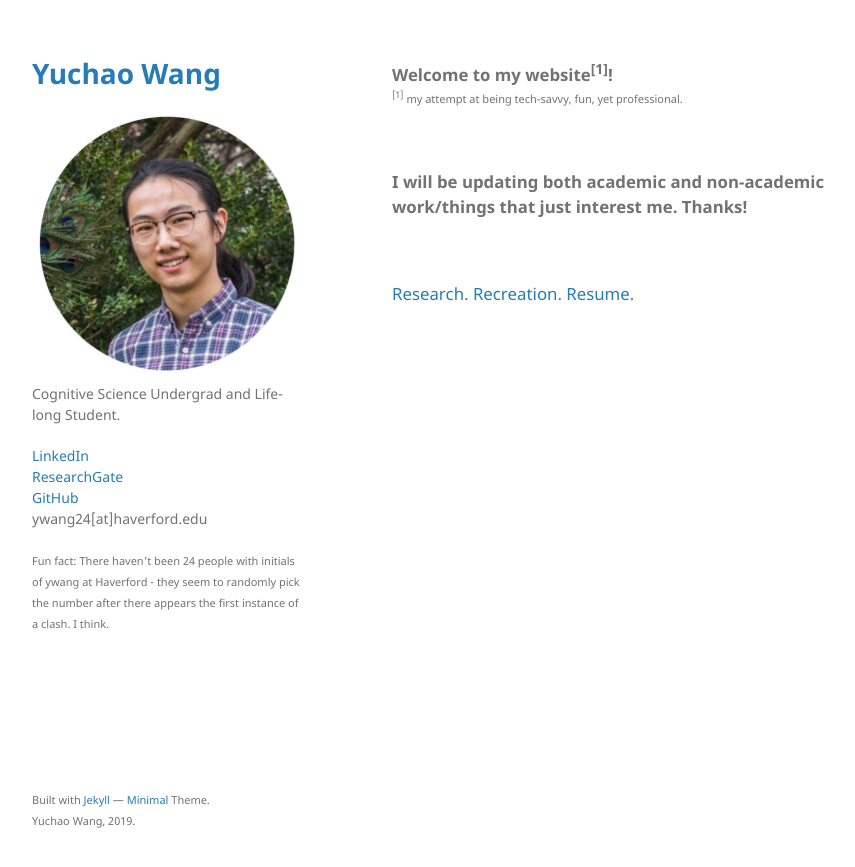
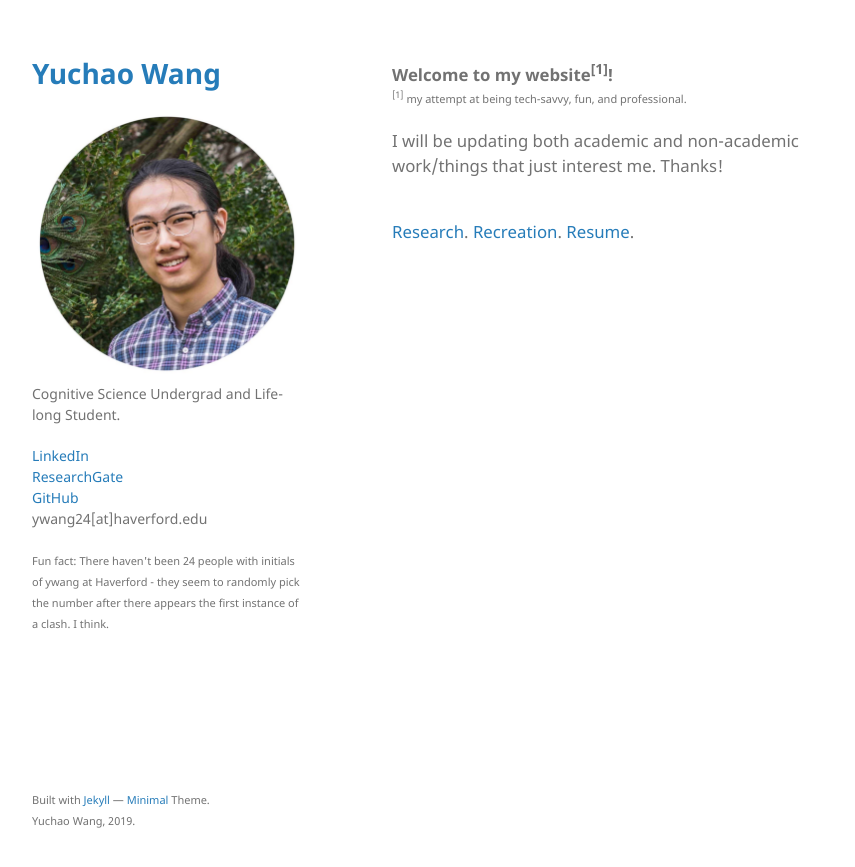
Before and after one commit to yuchao1995/yuchao1995.github.io, a Jekyll site: the page built from index.md, in a window 1280 px wide. Shown: the top 867 px of the page, without its empty margins (178-1033 px from the left). Built offline with Jekyll 4.4.1, drawn with Linux system fonts in a browser that asks for light colours.

Commit message:
formating ugh

```diff
--- a/index.md
+++ b/index.md
@@ -4,13 +4,11 @@ layout: default
 
 <p><big><b>
 Welcome to my website<sup>[1]</sup>! </b></big>
-<br><small><sup>[1]</sup> my attempt at being tech-savvy, fun, yet professional.</small>
+<br><small><sup>[1]</sup> my attempt at being tech-savvy, fun, and professional.</small>
 </p>
-<br>
-<p><big><b>
-I will be updating both academic and non-academic work/things that just interest me. Thanks!</b></big>
+<p><big>
+I will be updating both academic and non-academic work/things that just interest me. Thanks!</big>
 </p>
-<br>
 <br>
 <big>
 [Research](./research.html).
```
